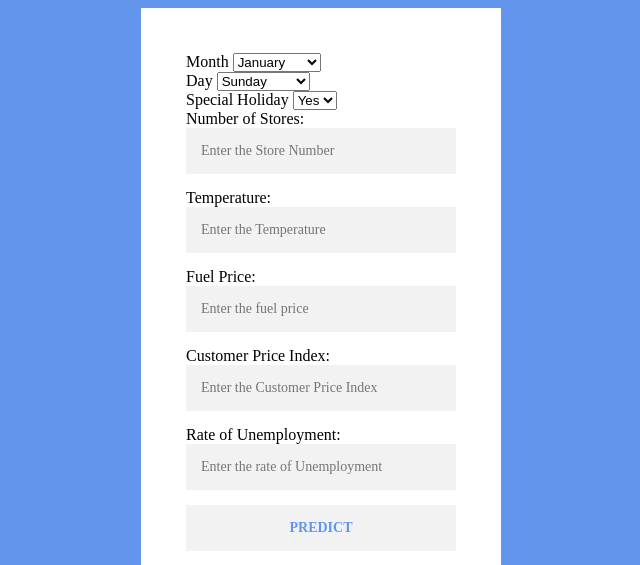
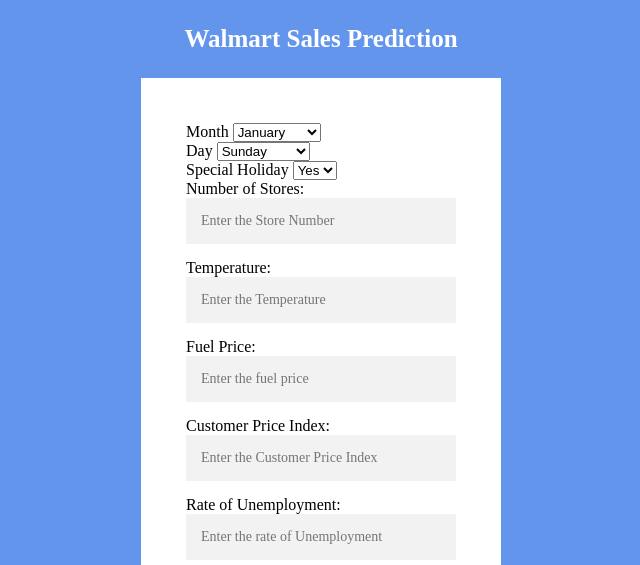
Before and after one commit to bhandarijyoti12/WalmartSalesPrediction, a Flask app: page / in a window 1280 px wide. Shown: the top 565 px of the page, without its empty margins (319-959 px from the left). Run offline with Flask 2, Linux system fonts and the light colour scheme; parts of the project's set-up code (start-up, migrations or seed data) failed here and were passed over.

Commit message:
Updated Title

```diff
--- a/Templates/index.html
+++ b/Templates/index.html
@@ -4,13 +4,14 @@
 <head>
     <meta charset='utf-8'>
     <meta http-equiv='X-UA-Compatible' content='IE=edge'>
-    <title>Walmart Price Prediction</title>
+    <title>Walmart Sales Prediction</title>
     <meta name='viewport' content='width=device-width, initial-scale=1'>
     <link rel='stylesheet' type='text/css' media='screen' href="{{ url_for('static', filename='css/main.css') }}">
     <script src='main.js'></script>
 </head>
 
 <body>
+    <div class="title">Walmart Sales Prediction</div>
     <div class="register_page">
         <div class="form">
             <form action="/predict" method="post">
--- a/static/css/main.css
+++ b/static/css/main.css
@@ -1,6 +1,13 @@
 body{
     background: cornflowerblue;
     height: 100vh;
+}
+.title{
+    font-size: 25px;
+    color: #ffffff;
+    text-align: center;
+    font-weight: 600;
+    margin: 25px 10px;
 }
 .register_page{
     width: 360px;
```
Also changed, not shown: 3 other files.
